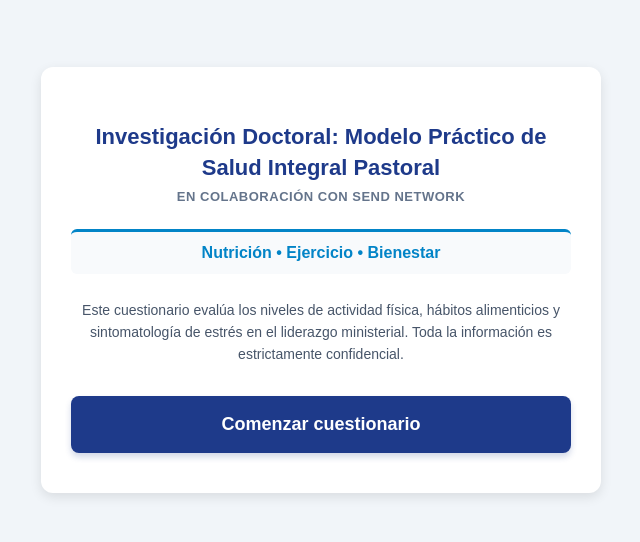
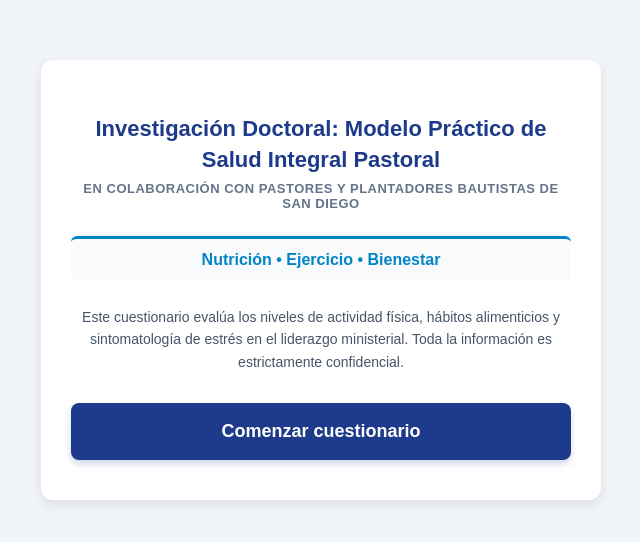
Before and after one commit to barrantesea-tico/Salud-Pastoral, a plain HTML site: page index.html in a window 1280 px wide. Shown: the part 160-702 px from the top of the page, without its empty margins (319-959 px from the left). Drawn offline with Linux system fonts and the light colour scheme.

Commit message:
Update collaboration text in index.html

```diff
--- a/index.html
+++ b/index.html
@@ -23,7 +23,7 @@
 
     <div class="container">
         <h1>Investigación Doctoral: Modelo Práctico de Salud Integral Pastoral</h1>
-        <div class="colab">En colaboración con Send Network</div>
+        <div class="colab">En colaboración con Pastores y Plantadores Bautistas de San Diego</div>
 
         <div class="ejes">Nutrición • Ejercicio • Bienestar</div>
 
```
